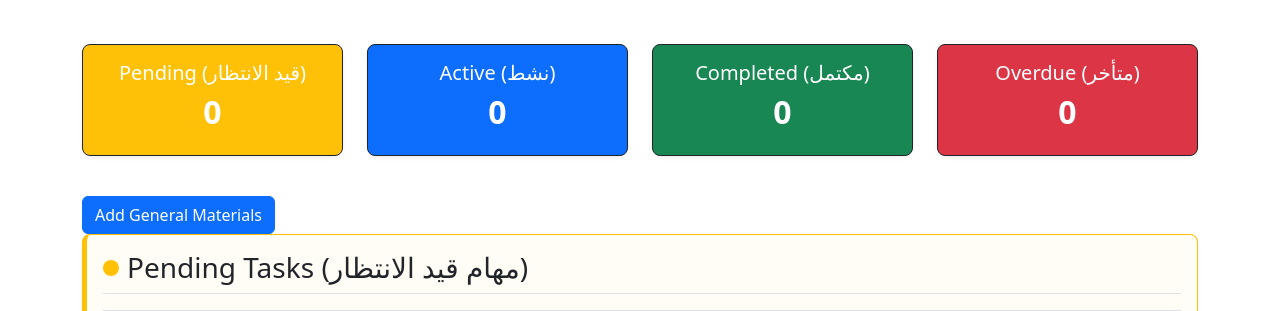
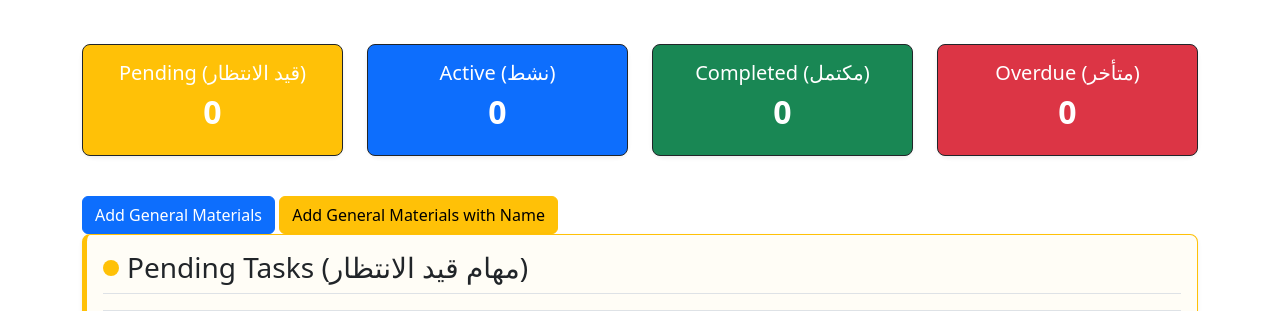
Before and after one commit to zubair-sowrab/maintenance_system, a Django app: page / in a window 1280 px wide. Shown: the part 216-527 px from the top of the page. Run offline with Django 5.2, Linux system fonts and the light colour scheme; the visitor is signed in with stand-in values (Sample User, id 1); data comes from the database, SQL or seed files in the repository; data that the repository does not hold is empty; some libraries are stand-ins or nearby versions.

Commit message:
request general materials with separate name

```diff
--- a/tasks/models.py
+++ b/tasks/models.py
@@ -727,6 +727,7 @@ class GeneralMaterialRequest(models.Model):
     created_at = models.DateTimeField(auto_now_add=True)
     approved_at = models.DateTimeField(null=True, blank=True)
     updated_at = models.DateTimeField(auto_now=True)
+    custom_name = models.CharField(max_length=255, blank=True, null=True)  # <-- Added field
 
     def __str__(self):
         return f"General Material Request #{self.id} ({self.status})"
--- a/tasks/templates/tasks/approved_materials.html
+++ b/tasks/templates/tasks/approved_materials.html
@@ -111,7 +111,7 @@
                 <td class="px-3">
                     <span class="d-block small text-muted fw-bold">GENERAL INVENTORY</span>
                     <span class="fw-bold text-dark">General Request #{{ req.id }}</span>
-                    <div class="small text-muted mt-1"><i class="bi bi-person-fill me-1"></i>Submitted by: {{ req.submitted_by.username }}</div>
+                    <div class="small text-muted mt-1"><i class="bi bi-person-fill me-1"></i>Submitted by: {{ req.custom_name|default:req.submitted_by.username }}</div>
                 </td>
                 <td>
                     <span class="badge bg-success"><i class="bi bi-check-circle-fill"></i> Approved</span>
--- a/tasks/templates/tasks/bulk_material_approval_print.html
+++ b/tasks/templates/tasks/bulk_material_approval_print.html
@@ -130,7 +130,7 @@
         <div class="info-grid">
             <div>
                 <strong>Request Reference:</strong> GEN-#{{ req.id }}<br>
-                <strong>Submitted By:</strong> {{ req.submitted_by.username }}<br>
+                <strong>Submitted By:</strong> {{ req.custom_name|default:req.submitted_by.username }}<br>
                 <strong>Submission Date:</strong> {{ req.created_at|date:"d M Y, H:i" }}<br>
                 <strong>Department:</strong> General Inventory
             </div>
--- a/tasks/templates/tasks/material_approvals.html
+++ b/tasks/templates/tasks/material_approvals.html
@@ -90,7 +90,7 @@
             {% for gen in general_requests %}
             <tr>
                 <td>#GEN-{{ gen.id }}</td>
-                <td>{{ gen.submitted_by.username|default:"Unknown" }}</td>
+                <td>{{ gen.custom_name|default:gen.submitted_by.username }}</td>
                 <td>
                     <ul class="mb-0">
                         {% for item in gen.items.all %}
--- a/tasks/templates/tasks/print_general_material_approval.html
+++ b/tasks/templates/tasks/print_general_material_approval.html
@@ -48,7 +48,7 @@
     <div class="info-grid">
         <div>
             <strong>Request Reference:</strong> GEN-#{{ req.id }}<br>
-            <strong>Submitted By:</strong> {{ req.submitted_by.username }}<br>
+            <strong>Submitted By:</strong> {{ req.custom_name|default:req.submitted_by.username }}<br>
             <strong>Submission Date:</strong> {{ req.created_at|date:"d M Y, H:i" }}<br>
             <strong>Department:</strong> General Inventory
         </div>
--- a/tasks/templates/tasks/task_list.html
+++ b/tasks/templates/tasks/task_list.html
@@ -77,6 +77,12 @@
     <i class="bi bi-box-seam"></i> Add General Materials
 </button>
 
+{% if request.user.profile.role == 'Admin' or request.user.is_superuser %}
+<button type="button" class="btn btn-warning" data-bs-toggle="modal" data-bs-target="#generalMatWithNameModal">
+    Add General Materials with Name
+</button>
+{% endif %}
+
 <!-- General Materials Modal -->
 <div class="modal fade" id="generalMaterialModal" tabindex="-1" aria-labelledby="generalMaterialModalLabel" aria-hidden="true">
   <div class="modal-dialog modal-lg">
@@ -110,6 +116,36 @@
       </div>
     </div>
   </div>
+</div>
+
+
+
+
+<div class="modal fade" id="generalMatWithNameModal" tabindex="-1" aria-hidden="true">
+    <div class="modal-dialog">
+        <div class="modal-content">
+            <div class="modal-header">
+                <h5 class="modal-title">Add General Materials (Custom Name)</h5>
+                <button type="button" class="btn-close" data-bs-dismiss="modal" aria-label="Close"></button>
+            </div>
+            <div class="modal-body">
+                <!-- Extra field for entering the custom name -->
+                <div class="mb-3">
+                    <label for="genMatCustomName" class="form-label">**Enter Name:**</label>
+                    <input type="text" class="form-control" id="genMatCustomName" placeholder="Enter name for the order...">
+                </div>
+
+                <div id="genMatWithNameRowsContainer">
+                    <!-- Dynamic material rows populated via JS -->
+                </div>
+                <button type="button" class="btn btn-sm btn-outline-secondary mt-2" id="addGenMatWithNameRow">+ Add Material Item</button>
+            </div>
+            <div class="modal-footer">
+                <button type="button" class="btn btn-secondary" data-bs-dismiss="modal">Cancel</button>
+                <button type="button" class="btn btn-primary" id="submitGenMatWithNameBtn">Submit Request</button>
+            </div>
+        </div>
+    </div>
 </div>
 
 
@@ -852,6 +888,87 @@ document.getElementById('submit-gen-mat-btn').addEventListener('click', function
         }
     });
 });
+
+
+
+
+
+
+document.getElementById('submitGenMatWithNameBtn').addEventListener('click', function() {
+    const customName = document.getElementById('genMatCustomName').value.trim();
+    const rows = document.querySelectorAll('.gen-mat-row'); // Adjust selector based on your form rows
+    const items = [];
+
+    rows.forEach(row => {
+        const name = row.querySelector('.material-name-input').value.trim();
+        const qty = row.querySelector('.material-qty-input').value.trim();
+        if (name) {
+            items.push({ name: name, qty: qty });
+        }
+    });
+
+    if (!customName) {
+        alert('Please enter a name.');
+        return;
+    }
+
+    fetch("{% url 'create_general_material_request_with_name_ajax' %}", {
+        method: 'POST',
+        headers: {
+            'Content-Type': 'application/json',
+            'X-CSRFToken': '{{ csrf_token }}'
+        },
+        body: JSON.stringify({ custom_name: customName, items: items })
+    })
+    .then(response => response.json())
+    .then(data => {
+        if (data.status === 'success') {
+            location.reload();
+        } else {
+            alert(data.message || 'Error submitting request.');
+        }
+    })
+    .catch(error => console.error('Error:', error));
+});
+
+document.addEventListener('DOMContentLoaded', function () {
+    const addRowBtn = document.getElementById('addGenMatWithNameRow');
+    const container = document.getElementById('genMatWithNameRowsContainer');
+
+    // Function to add a new material input row
+    function createMaterialRow() {
+        const row = document.createElement('div');
+        row.className = 'row g-2 mb-2 gen-mat-row';
+        row.innerHTML = `
+            <div class="col-6">
+                <input type="text" class="form-control material-name-input" placeholder="Material Name" required>
+            </div>
+            <div class="col-4">
+                <input type="text" class="form-control material-qty-input" placeholder="Quantity (e.g., 5 pcs)">
+            </div>
+            <div class="col-2">
+                <button type="button" class="btn btn-outline-danger w-100 remove-row-btn">&times;</button>
+            </div>
+        `;
+
+        // Remove row event listener
+        row.querySelector('.remove-row-btn').addEventListener('click', function () {
+            row.remove();
+        });
+
+        container.appendChild(row);
+    }
+
+    // Add row when + Add Material button is clicked
+    if (addRowBtn) {
+        addRowBtn.addEventListener('click', createMaterialRow);
+    }
+
+    // Automatically add one initial blank row when page loads
+    if (container && container.children.length === 0) {
+        createMaterialRow();
+    }
+});
 </script>
 
 
--- a/tasks/urls.py
+++ b/tasks/urls.py
@@ -131,4 +131,10 @@ path('materials/general/create/', views.create_general_material_request_ajax, na
 path('materials/general-print/<int:req_id>/', views.print_general_material_approval, name='print_general_material_approval'),
 path('materials/bulk-print/', views.bulk_print_material_approvals, name='bulk_print_material_approvals'),
 path('materials/delete/<int:req_id>/<str:req_type>/', views.delete_material_request_ajax, name='delete_material_request_ajax'),
+
+path(
+    'materials/general/create-with-name/',
+    views.create_general_material_request_with_name_ajax,
+    name='create_general_material_request_with_name_ajax'
+),
 ]
--- a/tasks/views.py
+++ b/tasks/views.py
@@ -2546,3 +2546,48 @@ def delete_material_request_ajax(request, req_id, req_type):
         return JsonResponse({'status': 'success'})
     except Exception as e:
         return JsonResponse({'status': 'error', 'message': str(e)}, status=500)
+
+
+
+
+@login_required
+def create_general_material_request_with_name_ajax(request):
+    # Admin-only security check
+    is_admin = getattr(request.user.profile, 'role', '') == 'Admin' or request.user.is_superuser
+    if not is_admin:
+        return JsonResponse({'status': 'error', 'message': 'Unauthorized. Admins only.'}, status=403)
+
+    if request.method == 'POST':
+        try:
+            data = json.loads(request.body)
+            items = data.get('items', [])
+            custom_name = data.get('custom_name', '').strip()
+
+            if not items:
+                return JsonResponse({'status': 'error', 'message': 'Please add at least one material.'}, status=400)
+
+            if not custom_name:
+                return JsonResponse({'status': 'error', 'message': 'Please enter a name for the order.'}, status=400)
+
+            # Create the general material request with the custom override name
+            gen_req = GeneralMaterialRequest.objects.create(
+                submitted_by=request.user,
+                custom_name=custom_name,
+                status='Pending'
+            )
+
+            for item in items:
+                name = item.get('name', '').strip()
+                qty = item.get('qty', '').strip()
+                if name:
+                    GeneralRequestedMaterialItem.objects.create(
+                        request=gen_req,
+                        material_name=name,
+                        quantity=qty or "1"
+                    )
+
+            return JsonResponse({'status': 'success', 'message': 'General Material Request submitted successfully!'})
+        except Exception as e:
+            return JsonResponse({'status': 'error', 'message': str(e)}, status=500)
+
+    return JsonResponse({'status': 'error', 'message': 'Invalid request'}, status=400)
```
Also changed, not shown: tasks/migrations/0044_generalmaterialrequest_custom_name.py (added).
